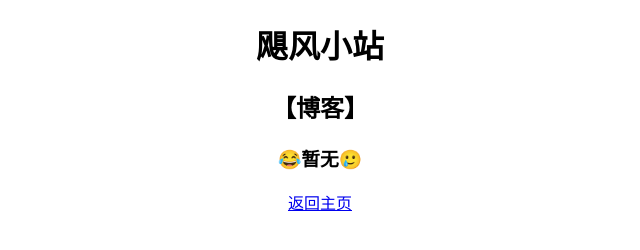
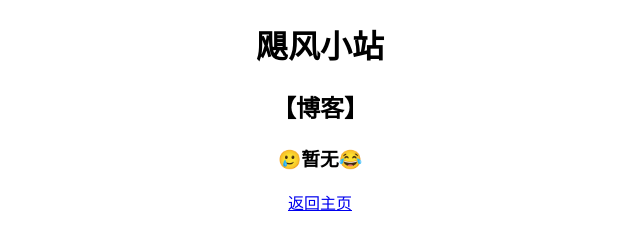
Before and after one commit to Hurrieam/Hurrieam, a plain HTML site: page index.html in a window 1280 px wide. Shown: the full height of the page, 320-960 px from the left. Drawn offline with Linux system fonts and the light colour scheme.

Commit message:
website updates

```diff
--- a/index.html
+++ b/index.html
@@ -16,7 +16,7 @@
 <h1>飓风小站</h1>
 
 <h2>【博客】</h2>
-<h3>😂暂无🥲</h3>
+<h3>🥲暂无😂</h3>
 
 <a href="https://hurrieam.github.io">返回主页</a>
 
```
